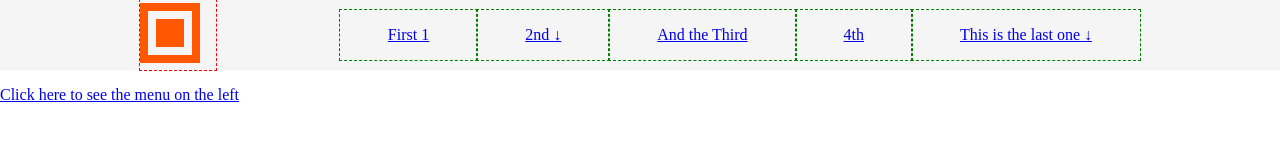
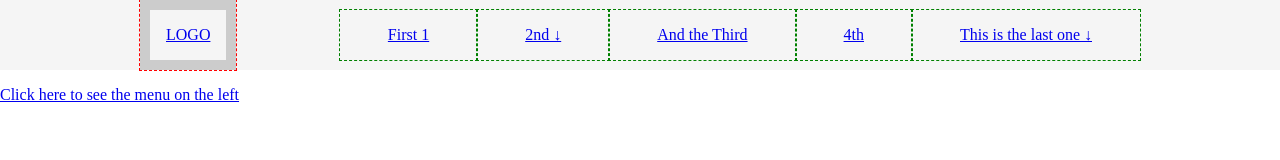
Before and after one commit to ericconstantinides/pac-nav, a plain HTML site: page index.html in a window 1280 px wide. Drawn offline with Linux system fonts and the light colour scheme.

Commit message:
Tidying up and add a readme file

```diff
--- a/index.html
+++ b/index.html
@@ -3,7 +3,7 @@
 <head>
 	<meta charset="utf-8">
 	<title>Pac-Nav</title>
-	<meta name="description" content="Pac-Nav - Originally Created for Flickerbox, Inc by Eric Constantinides">
+	<meta name="description" content="Pac-Nav - by Eric Constantinides">
 	<meta name="viewport" content="width=device-width, initial-scale=1, maximum-scale=1, user-scalable=0">
 	<link rel="stylesheet" type="text/css" href="pac-nav.css" media="screen">
 	<script>document.documentElement.className = document.documentElement.className.replace(/\bno-js\b/,'js') // remove no-js</script>
@@ -13,9 +13,7 @@
 <header class="js-pac-nav site-header">
 	<div class="site-container js-pac-nav__inner">
 		<div class="js-pac-nav__left">
-			<a class="js-pac-nav__pac-item site-logo__wrpr" href="/">
-				<img class="site-logo" src="logo.svg">
-			</a>
+			<a class="js-pac-nav__pac-item site-logo__wrpr" href="/">LOGO</a>
 		</div>
 		<div class="js-pac-nav__right">
 			<nav class="js-pac-nav__desktop-nav desktop-nav js-pac-nav__pac-item">
--- a/pac-nav.css
+++ b/pac-nav.css
@@ -33,10 +33,12 @@ li {
 	margin-bottom: 0;
 }
 .site-logo__wrpr {
+	box-sizing: border-box;
 	width: 60px;
 	min-width: 60px;
 	height: 60px;
-	padding-right: 1em;
+	padding: 0 1em;
+	border: 10px solid #ccc;
 	outline: 1px dashed red;
 }
 
```
Also changed, not shown: menu-left.html (+2 -4 lines), 1 other file.
